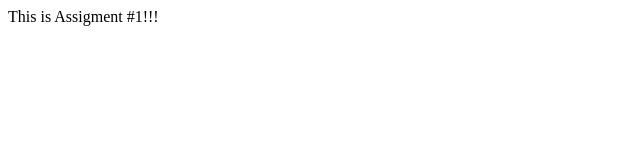
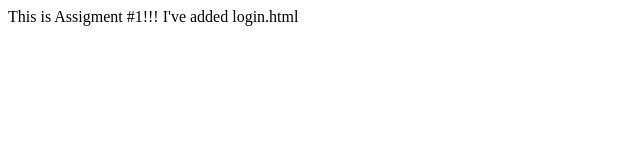
Before and after one commit to harjitp1000/Assignment1, a plain HTML site: page index.html in a window 1280 px wide. Shown: the whole page, without its empty margins (0-640 px from the left). Drawn offline with Linux system fonts and the light colour scheme.

Commit message:
login form

```diff
--- /dev/null
+++ b/dir2/app2.js
@@ -0,0 +1 @@
+console.log('234');
--- a/index.html
+++ b/index.html
@@ -4,5 +4,7 @@
 	</head>
 	<body>
 		This is Assigment #1!!!
+
+		I've added login.html
 	</body>
 </html>
```
Also changed, not shown: login.html (added, +1 -0 lines), log.txt (added).
